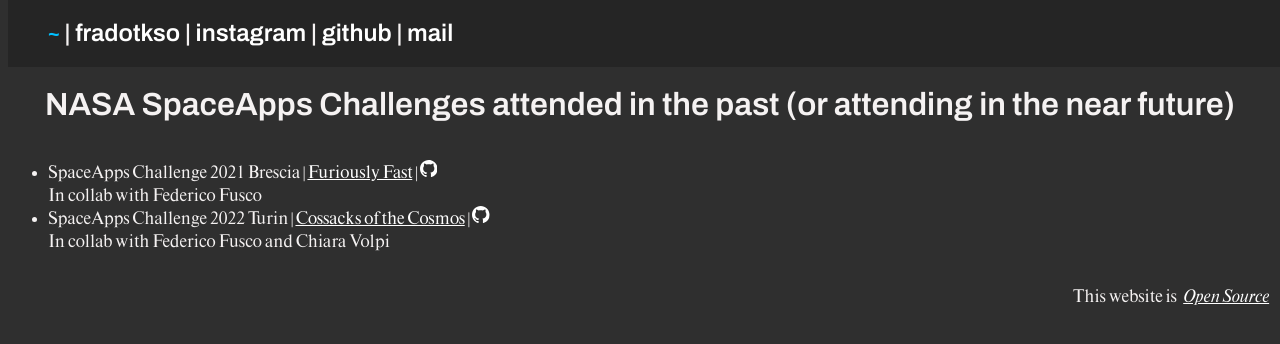
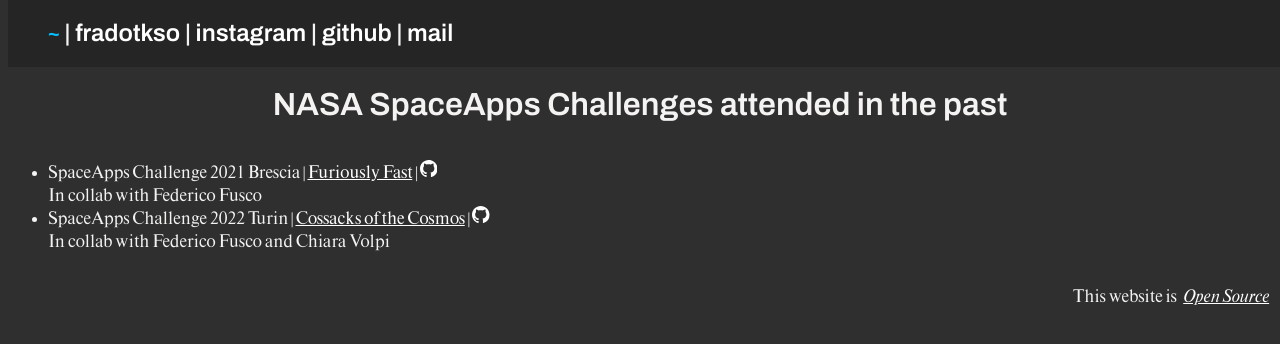
Before and after one commit to fradotkso/fradotkso.github.io, a plain HTML site: page american-collabs.html in a window 1280 px wide. Drawn offline with Linux system fonts and the light colour scheme.

```diff
--- a/american-collabs.html
+++ b/american-collabs.html
@@ -15,7 +15,7 @@
             </nav>
             <br>
             <div class="center-title" style="padding-top: 40px">
-                <h1>NASA SpaceApps Challenges attended in the past (or attending in the near future)</h1>
+                <h1>NASA SpaceApps Challenges attended in the past</h1>
             </div>
             <div>
                 <ul>
```
